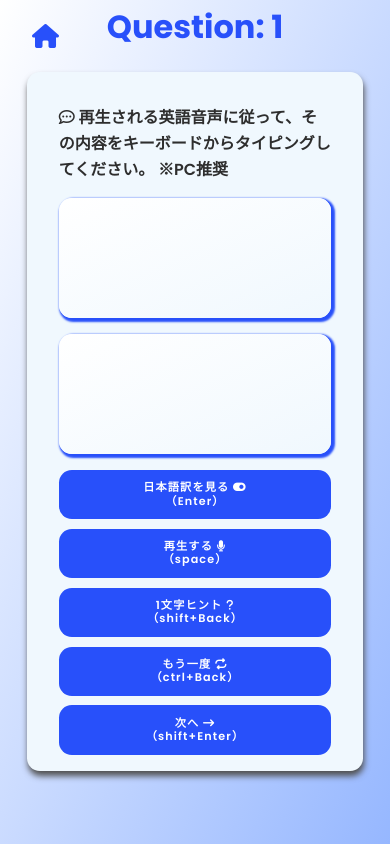
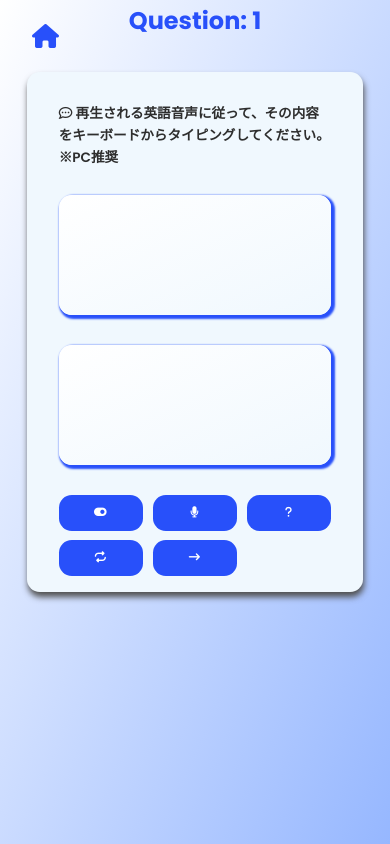
Before and after one commit to atsudora/EnDictation, a Django app: page /random/ in a window 390 px wide. Run offline with Django 4.2, Linux system fonts and the light colour scheme; some libraries are stand-ins or nearby versions; some web fonts are replaced.

Commit message:
💄 トップページとランダム問題ページのデザイン微修正

```diff
--- a/Template/app/base.html
+++ b/Template/app/base.html
@@ -30,7 +30,6 @@
 
   {% block content %}{% endblock %}
 
-  <script src="{% static 'js/App.js' %}" type="module"></script>
   {% block extrascripts %}{% endblock %}
 </body>
 
--- a/Template/app/random.html
+++ b/Template/app/random.html
@@ -25,14 +25,15 @@
     <span class="open-here" id="openHere"></span>
   </div>
   <div class="box">
-    <span class="btn btn--blue btn--radius" id="hidden">日本語訳を見る  <i class="fa-solid fa-toggle-on"></i><br>（Enter）</span>
-    <span class="btn btn--blue btn--radius" id="once-again-audio">再生する <i class="fa-solid fa-microphone"></i><br>（space）</span>
-    <span class="btn btn--blue btn--radius" id="hint-display">1文字ヒント <i class="fa-solid fa-question"></i><br>（shift+Back）</span>
-    <span class="btn btn--blue btn--radius" id="repeat">もう一度 <i class="fa-solid fa-repeat"></i><br>（ctrl+Back）</span>
-    <span class="btn btn--blue btn--radius" id="next-question">次へ <i class="fa-solid fa-arrow-right-long"></i><br>（shift+Enter）</span>
+    <span class="btn btn--blue btn--radius" id="hidden"><span class="text-hide">日本語訳を見る</span><i class="fa-solid fa-toggle-on"></i><br><span class="text-hide">（Enter）</span></span>
+    <span class="btn btn--blue btn--radius" id="once-again-audio"><span class="text-once-again-audio">再生する</span><i class="fa-solid fa-microphone"></i><br><span class="text-once-again-audio">（space）</span></span>
+    <span class="btn btn--blue btn--radius" id="hint-display"><span class="text-hint-display">1文字ヒント</span><i class="fa-solid fa-question"></i><br><span class="text-hint-display">（shift+Back）</span></span>
+    <span class="btn btn--blue btn--radius" id="repeat"><span class="text-repeat">もう一度</span><i class="fa-solid fa-repeat"></i><br><span class="text-repeat">（ctrl+Back）</span></span>
+    <span class="btn btn--blue btn--radius" id="next-question"><span class="text-next-question">次へ</span><i class="fa-solid fa-arrow-right-long"></i><br><span class="text-next-question">（shift+Enter）</span></span>
   </div>
 </div>
 <script>
   window.RANDUM_SENTENCE_URL_API = "{{ RANDUM_SENTENCE_URL_API }}";
 </script>
+<script src="{% static 'js/random.js' %}" type="module"></script>
 {% endblock %}
--- a/static/app/base.css
+++ b/static/app/base.css
@@ -3,7 +3,7 @@
 :root {
   --main-color: rgb(40, 80, 250);
   --secondary-color: rgb(240, 248, 254);
-  --backgroud-color:rgb(150, 183, 255);
+  --background-color:rgb(150, 183, 255);
 }
 
 * {
@@ -21,7 +21,7 @@ body {
   justify-content: center;
   overflow: hidden;
   background: linear-gradient(to left top,
-      var(--backgroud-color),
+      var(--background-color),
       white);
   background-attachment: fixed;
   font-family: "Poppins", sans-serif;
--- a/static/app/random.css
+++ b/static/app/random.css
@@ -3,7 +3,7 @@ body {
 }
 
 .container {
-  margin:4rem 0rem;
+  margin: 4rem 0rem;
   display: flex;
   flex-direction: column;
   justify-content: flex-start;
@@ -12,8 +12,10 @@ body {
   font-weight: 600;
   padding: 1rem 4rem 1rem 4rem;
   border-radius: 0.8rem;
-  width: 100%; /* from 1000px to 100% */
-  max-width: 90%; /* keep this to prevent over-sizing */
+  width: 100%;
+  /* from 1000px to 100% */
+  max-width: 90%;
+  /* keep this to prevent over-sizing */
   min-height: 520px;
   max-width: 90%;
   box-shadow: 1px 5px 6px rgb(80, 80, 80)
@@ -25,7 +27,7 @@ body {
 }
 
 .english-display,
-.open-here{
+.open-here {
   margin: 0.5rem 1rem;
   font-size: 1.3rem;
 }
@@ -35,11 +37,11 @@ body {
 }
 
 .question-display,
-.translaton-display{
+.translaton-display {
   height: 120px;
   background: linear-gradient(to left top,
-    var(--secondary-color),
-    white);
+      var(--secondary-color),
+      white);
   border-radius: 0.8rem;
   box-shadow: 2px 2px 2px 2px var(--main-color);
   margin-top: auto;
@@ -47,17 +49,22 @@ body {
   width: 100%;
 }
 
-.open-here{
-  display:none;
+.open-here {
+  display: none;
 }
 
 .box {
-	display: grid;
-	grid-template-columns: 1fr 1fr 1fr; /* 3列に分割 */
-  grid-template-rows: 1fr 1fr;    /* 2行に分割 */
-  gap: 0.6rem;                      /* グリッドアイテム間の隙間を設定 */
-  justify-items: center;          /* アイテムを各セルの中央に配置 */
-  align-items: center;            /* アイテムを各セルの中央に配置 */
+  display: grid;
+  grid-template-columns: 1fr 1fr 1fr;
+  /* 3列に分割 */
+  grid-template-rows: 1fr 1fr;
+  /* 2行に分割 */
+  gap: 0.6rem;
+  /* グリッドアイテム間の隙間を設定 */
+  justify-items: center;
+  /* アイテムを各セルの中央に配置 */
+  align-items: center;
+  /* アイテムを各セルの中央に配置 */
   margin-top: auto;
 }
 
@@ -89,7 +96,7 @@ button.btn {
 a.btn--blue {
   color: white;
   background-color: var(--main-color);
-  width:15rem;
+  width: 15rem;
 }
 
 .btn--blue:hover,
@@ -119,12 +126,12 @@ a.btn--radius {
   }
 
   .question-display,
-  .translaton-display{
+  .translaton-display {
     height: 150px;
   }
 
   .english-display,
-  .open-here{
+  .open-here {
     font-size: 1.4rem;
   }
 }
@@ -134,34 +141,53 @@ a.btn--radius {
     overflow: auto;
     height: 100%;
   }
+
   .header {
     top: 0.2rem;
-    font-size: 2.0rem;
+    font-size: 1.5rem;
   }
+
   .container {
-    margin-top:4rem;
+    margin-top: 4rem;
     padding: 1rem 2rem;
   }
+
+  .explanation {
+    font-size: 0.85rem;
+  }
+
   .question-display,
   .translaton-display {
     margin-bottom: 1rem;
   }
+
   .english-display,
-  .open-here{
+  .open-here {
     height: 150px;
-    font-size: 1.0rem;
+    font-size: 0.85rem;
   }
+
   .box {
-    grid-template-columns: 1fr;
+    grid-template-columns: 1fr 1fr 1fr;
   }
+
   .btn,
   a.btn,
   button.btn {
     font-size: 0.7rem;
     font-weight: 600;
   }
+
   .btn--blue,
   a.btn--blue {
-    width:100%;
+    width: 100%;
+  }
+
+  .text-hide,
+  .text-once-again-audio,
+  .text-hint-display,
+  .text-repeat,
+  .text-next-question {
+    display: none;
   }
 }
--- a/static/js/constants.js
+++ b/static/js/constants.js
@@ -1,4 +1,4 @@
 export const RANDUM_SENTENCE_URL_API = window.RANDUM_SENTENCE_URL_API;
 export const exclude_pattern = [' ', '?', '!', '\'', '.', ',', '？', '！', '-'];
-export const open_text = '日本語訳を見る <i class="fa-solid fa-toggle-on"></i><br>（Enter）';
-export const close_text = '日本語訳を隠す <i class="fa-solid fa-toggle-off"></i><br>（Enter）';
+export const open_text = '<span class="text-hide">日本語訳を見る</span><i class="fa-solid fa-toggle-on"></i><br><span class="text-hide">（Enter）</span>';
+export const close_text = '<span class="text-hide">日本語訳を隠す</span><i class="fa-solid fa-toggle-off"></i><br><span class="text-hide">（Enter）</span>';
--- a/static/js/App.js
+++ b/static/js/random.js
@@ -1,6 +1,6 @@
 import { RANDUM_SENTENCE_URL_API, exclude_pattern, open_text, close_text } from './constants.js';
 
-export class App {
+export class Random {
   constructor() {
     this.typingInput = document.getElementById("typingInput");
     this.openHere = document.getElementById("openHere");
@@ -193,4 +193,4 @@ export class App {
   }
 }
 
-new App();
+new Random();
```
Also changed, not shown: static/app/index.css (+28 -10 lines).
